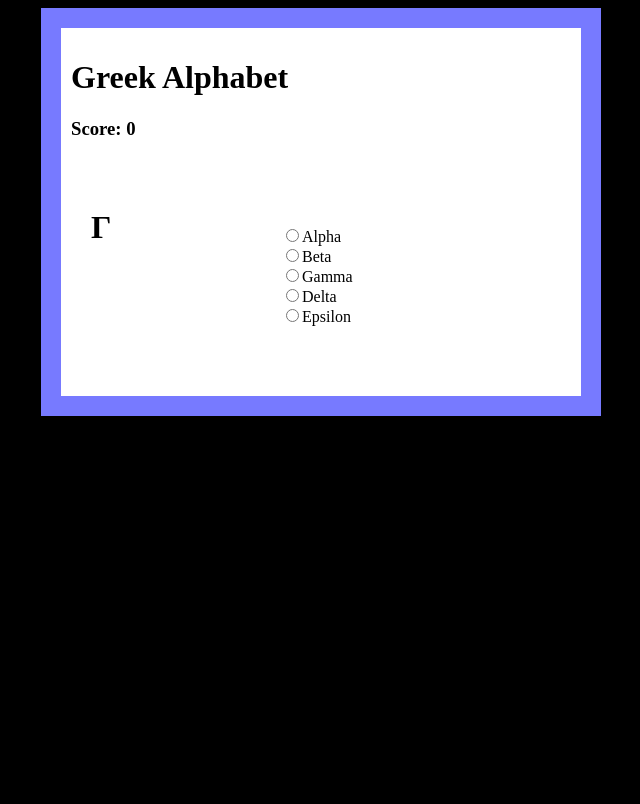
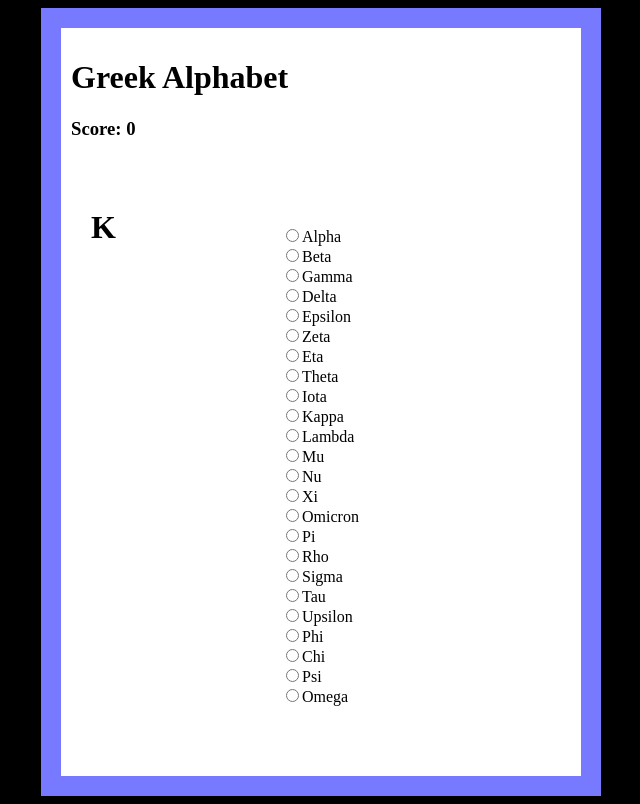
Before and after one commit to curiosus/greekalphabet, a React app: page / in a window 1280 px wide. Shown: the whole page, without its empty margins (319-959 px from the left). Built offline with nearby package versions, Linux system fonts and the light colour scheme.

Commit message:
introduced upper and lower case letters

```diff
--- a/src/AnswerChoices.js
+++ b/src/AnswerChoices.js
@@ -1,5 +1,5 @@
 import React from 'react';
-import Letters from './Letters';
+import {upperCaseLetters} from './Letters';
 import classes from './AnswerChoices.module.css';
 
 const AnswerChoices = (props) => {
@@ -7,7 +7,7 @@ const AnswerChoices = (props) => {
 
     return (
         <div className={classes.answer}>
-            {Letters().map((letter) =>
+            {upperCaseLetters().map((letter) =>
                 <div key={letter.code}>
                     <label htmlFor={letter.code}>
                         <input onChange={() => props.onCheckAnswer(letter.code)} type="radio" id={letter.code} name="choices"
--- a/src/App.js
+++ b/src/App.js
@@ -1,15 +1,17 @@
 import React, {useState} from 'react';
 import DisplayLetter from './DisplayLetter';
 import AnswerChoices from './AnswerChoices';
-import Letters from './Letters';
+import {upperCaseLetters} from './Letters';
 import Score from './Score';
 import classes from './App.module.css';
+
 
 const App = () => {
 
 
-    const generateLetter = (prev=Letters()[0]) => {
-        let letters = Letters().filter(lett => lett.code != prev.code );
+
+    const generateLetter = (prev=upperCaseLetters()[0]) => {
+        let letters = upperCaseLetters().filter(lett => lett.code != prev.code );
         return letters[Math.floor(Math.random() * letters.length)];
     };
 
--- a/src/Letters.js
+++ b/src/Letters.js
@@ -1,28 +1,57 @@
-import React from 'react';
+export const upperCaseLetters = () => {
+        return [
+            {code: 0x0391, desc: 'Alpha'},
+            {code: 0x0392, desc: 'Beta'},
+            {code: 0x0393, desc: 'Gamma'},
+            {code: 0x0394, desc: 'Delta'},
+            {code: 0x0395, desc: 'Epsilon'},
+            {code: 0x0396, desc: 'Zeta'},
+            {code: 0x0397, desc: 'Eta'},
+            {code: 0x0398, desc: 'Theta'},
+            {code: 0x0399, desc: 'Iota'},
+            {code: 0x039A, desc: 'Kappa'},
+            {code: 0x039B, desc: 'Lambda'},
+            {code: 0x039C, desc: 'Mu'},
+            {code: 0x039D, desc: 'Nu'},
+            {code: 0x039E, desc: 'Xi'},
+            {code: 0x039F, desc: 'Omicron'},
+            {code: 0x03A0, desc: 'Pi'},
+            {code: 0x03A1, desc: 'Rho'},
+            {code: 0x03A3, desc: 'Sigma'},
+            {code: 0x03A4, desc: 'Tau'},
+            {code: 0x03A5, desc: 'Upsilon'},
+            {code: 0x03A6, desc: 'Phi'},
+            {code: 0x03A7, desc: 'Chi'},
+            {code: 0x03A8, desc: 'Psi'},
+            {code: 0x03A9, desc: 'Omega'}
+        ];
+};
 
-const Letters = () => {
+export const lowerCaseLetters = () => {
     return [
-        {code: 0x0391, desc: 'Alpha'},
-        {code: 0x0392, desc: 'Beta'},
-        {code: 0x0393, desc: 'Gamma'},
-        {code: 0x0394, desc: 'Delta'},
-        {code: 0x0395, desc: 'Epsilon'},
-        // {code: 0x0396, desc: ''},
-        // {code: , desc: ''},
-        // {code: , desc: ''},
-        // {code: , desc: ''},
-        // {code: , desc: ''},
-        // {code: , desc: ''},
-        // {code: , desc: ''},
-        // {code: , desc: ''},
-        // {code: , desc: ''},
-        // {code: , desc: ''},
-        // {code: , desc: ''},
-        // {code: , desc: ''},
-        // {code: , desc: ''},
-        // {code: , desc: ''}
+        {code: 0x03B1, desc: 'alpha'},
+        {code: 0x03B2, desc: 'beta'},
+        {code: 0x03B3, desc: 'gamma'},
+        {code: 0x03B4, desc: 'delta'},
+        {code: 0x03B5, desc: 'epsilon'},
+        {code: 0x03B6, desc: 'zeta'},
+        {code: 0x03B7, desc: 'eta'},
+        {code: 0x03B8, desc: 'theta'},
+        {code: 0x03B9, desc: 'iota'},
+        {code: 0x03BA, desc: 'kappa'},
+        {code: 0x03BB, desc: 'lambda'},
+        {code: 0x03BC, desc: 'mu'},
+        {code: 0x03BD, desc: 'nu'},
+        {code: 0x03BE, desc: 'xi'},
+        {code: 0x03BF, desc: 'omicron'},
+        {code: 0x03C0, desc: 'pi'},
+        {code: 0x03C1, desc: 'rho'},
+        {code: 0x03C3, desc: 'sigma'},
+        {code: 0x03C4, desc: 'tau'},
+        {code: 0x03C5, desc: 'upsilon'},
+        {code: 0x03C6, desc: 'phi'},
+        {code: 0x03C7, desc: 'chi'},
+        {code: 0x03C8, desc: 'psi'},
+        {code: 0x03C9, desc: 'omega'}
     ];
 };
-
-
-export default Letters;
```
